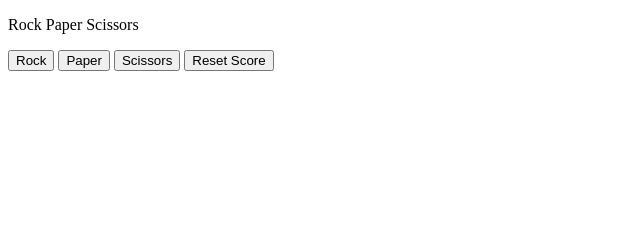
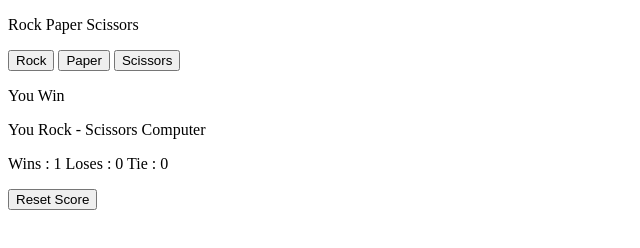
Before and after one commit to RAVIKIRAN-NS/Web-Development-Foundations, a plain HTML site: page Javascript/rock_paper_scissors.html in a window 1280 px wide. Both pictures are taken after a click on the button "Rock". Shown: the whole page, without its empty margins (0-640 px from the left). Drawn offline with Linux system fonts and the light colour scheme.

Commit message:
Add files via upload

```diff
--- a/Javascript/rock_paper_scissors.html
+++ b/Javascript/rock_paper_scissors.html
@@ -20,11 +20,16 @@
       ">Scissors
     </button>
 
+    <p class = 'js-result'></p>
+    <p class = 'js-moves'></p>
+    <p class = 'js-score'></p>
+
     <button onclick = '
       score.Wins = 0;
       score.Loses = 0;
       score.Tie = 0;
-      localStorage.removeItem("score")'>
+      localStorage.removeItem("score")
+      para_score()'>
       Reset Score
     </button>
 
@@ -36,6 +41,9 @@
         Loses : 0,
         Tie : 0
         };
+
+        para_score();
+
       // if (score === null){
       //   score ={
       //   Wins : 0,
@@ -84,10 +92,25 @@
 
         localStorage.setItem('score', JSON.stringify(score));
 
-        alert(`You picked ${playerMove}.Computer picked ${computerMove}.${result}.
-Wins : ${score.Wins} Loses : ${score.Loses} Tie : ${score.Tie}`);
+        para_score();
+
+        document.querySelector('.js-result')
+        .innerHTML = result;
+
+        document.querySelector('.js-moves')
+        .innerHTML = `You ${playerMove} - ${computerMove} Computer`;
+
+
+//         alert(`You picked ${playerMove}.Computer picked ${computerMove}.${result}.
+// Wins : ${score.Wins} Loses : ${score.Loses} Tie : ${score.Tie}`);
 
       }
+
+      function para_score(){
+        document.querySelector('.js-score')
+        .innerHTML = `Wins : ${score.Wins} Loses : ${score.Loses} Tie : ${score.Tie}`;
+      }
+
 
       function pickComputermove(){
         const randomMove = Math.random();
```
